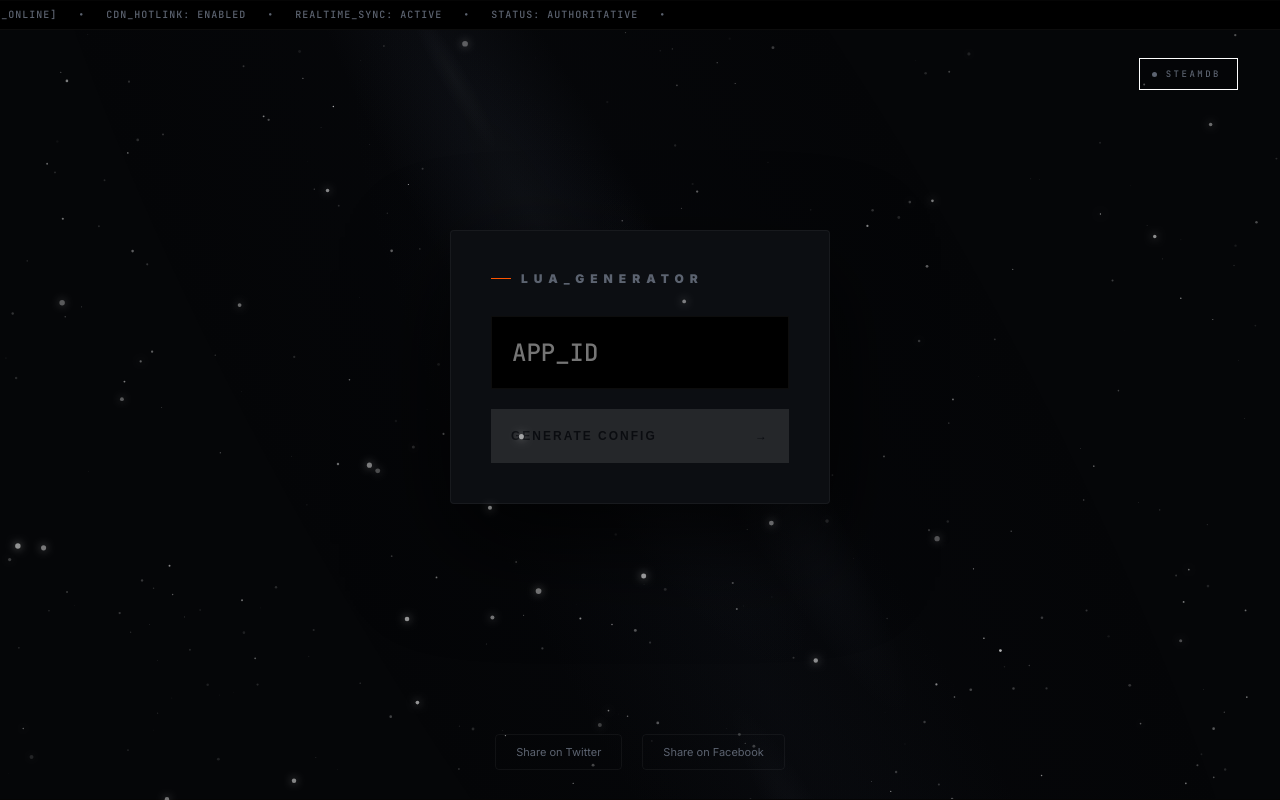
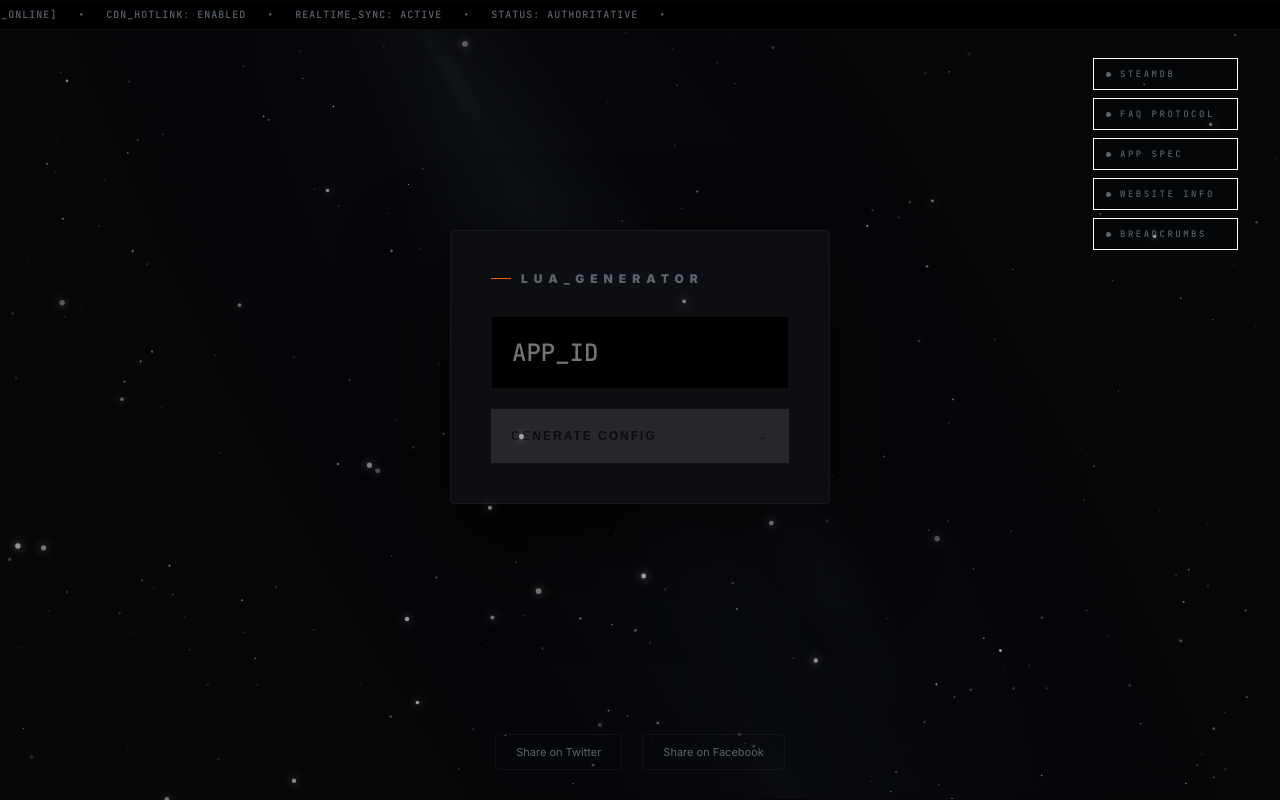
Before and after one commit to breezipsettings-max/Bridgeserver4, a website: page public/index.html in a window 1280 px wide. Drawn offline with Linux system fonts and the light colour scheme.

Commit message:
Update index.html

```diff
--- a/public/index.html
+++ b/public/index.html
@@ -342,11 +342,19 @@
         transform: scale(1.05);
     }
 
-    .steamdb-btn {
+    /* Right-side vertical navigation stack */
+    .nav-stack {
         position: fixed;
         top: 58px;
         right: 42px;
         z-index: 6;
+        display: flex;
+        flex-direction: column;
+        gap: 8px;
+        align-items: flex-end;
+    }
+
+    .steamdb-btn {
         display: inline-flex;
         align-items: center;
         gap: 9px;
@@ -359,6 +367,8 @@
         font-size: 9px;
         letter-spacing: 2.5px;
         text-transform: uppercase;
+        width: 145px;
+        justify-content: flex-start;
         transition: border-color 0.22s var(--ease), color 0.22s var(--ease), box-shadow 0.22s var(--ease), background 0.22s var(--ease);
     }
     .steamdb-btn:hover {
@@ -419,10 +429,29 @@
     <div class="nebula-band nebula-band-2"></div>
 </div>
 
-<a id="steamDbBtn" href="https://www.steamdb.info/" target="_blank" rel="noopener" class="steamdb-btn">
-    <span class="sdb-pulse"></span>
-    <span>SteamDB</span>
-</a>
+<!-- Vertical right-side button stack (SteamDB stays at the top of the list) -->
+<div class="nav-stack">
+    <a id="steamDbBtn" href="https://www.steamdb.info/" target="_blank" rel="noopener" class="steamdb-btn">
+        <span class="sdb-pulse"></span>
+        <span>SteamDB</span>
+    </a>
+    <a href="/faq" class="steamdb-btn">
+        <span class="sdb-pulse"></span>
+        <span>FAQ Protocol</span>
+    </a>
+    <a href="/app" class="steamdb-btn">
+        <span class="sdb-pulse"></span>
+        <span>App Spec</span>
+    </a>
+    <a href="/website" class="steamdb-btn">
+        <span class="sdb-pulse"></span>
+        <span>Website Info</span>
+    </a>
+    <a href="/breadcrumb" class="steamdb-btn">
+        <span class="sdb-pulse"></span>
+        <span>Breadcrumbs</span>
+    </a>
+</div>
 
 <nav class="ticker">
     <div class="ticker-content">
```
